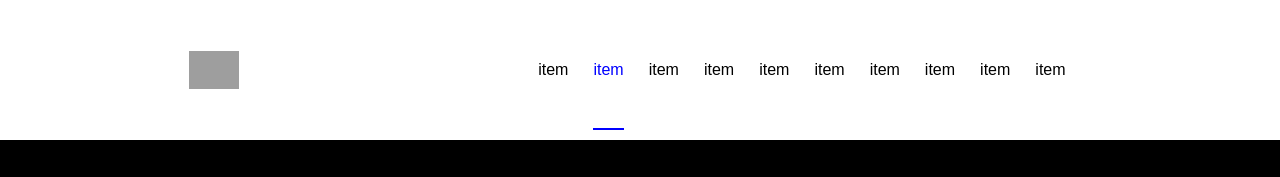
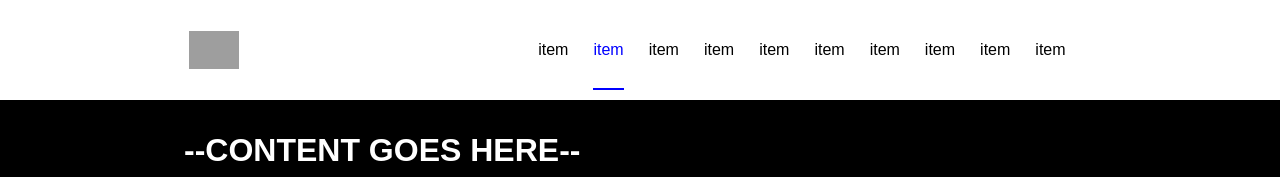
Before and after one commit to samuele301197/react-dc-comics, a React (Vite) app: page / in a window 1280 px wide. Shown: the top 177 px of the page. Built offline with nearby package versions, Linux system fonts and the light colour scheme; grey boxes are pictures that could not be loaded; a web font is replaced by a local one.

Commit message:
adjust:header

```diff
--- a/src/index.css
+++ b/src/index.css
@@ -15,7 +15,7 @@ body {
 
 .header{
   display: flex;
-  height: 100px;
+  height: 60px;
   padding: 20px;
   align-items: center;
   margin: 20px;
@@ -70,7 +70,7 @@ a{
 .blue{
   color: blue;
   border-bottom: 2px solid blue;
-  padding-bottom: 50px;
+  padding-bottom: 30px;
 }
 
 .col-3{
```
